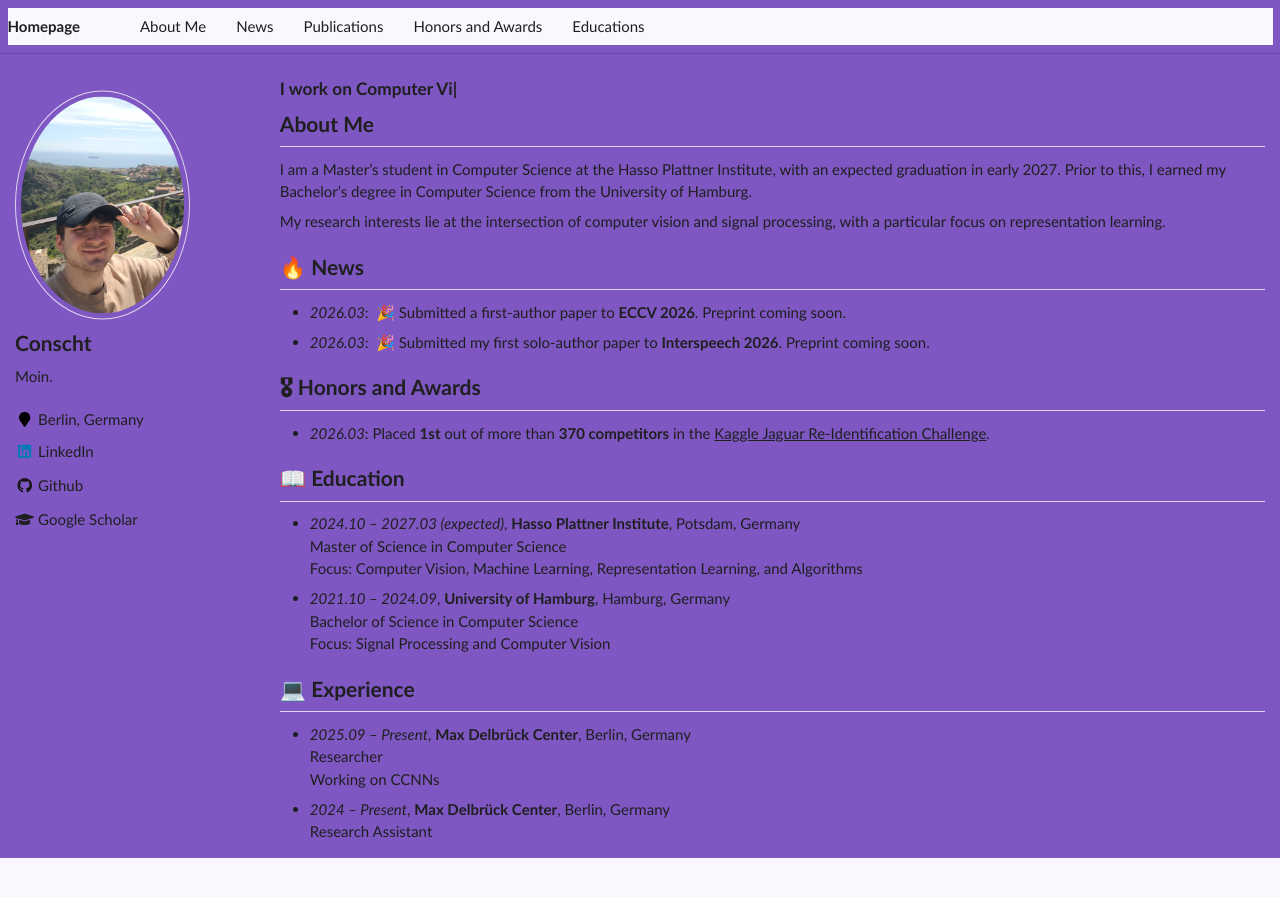
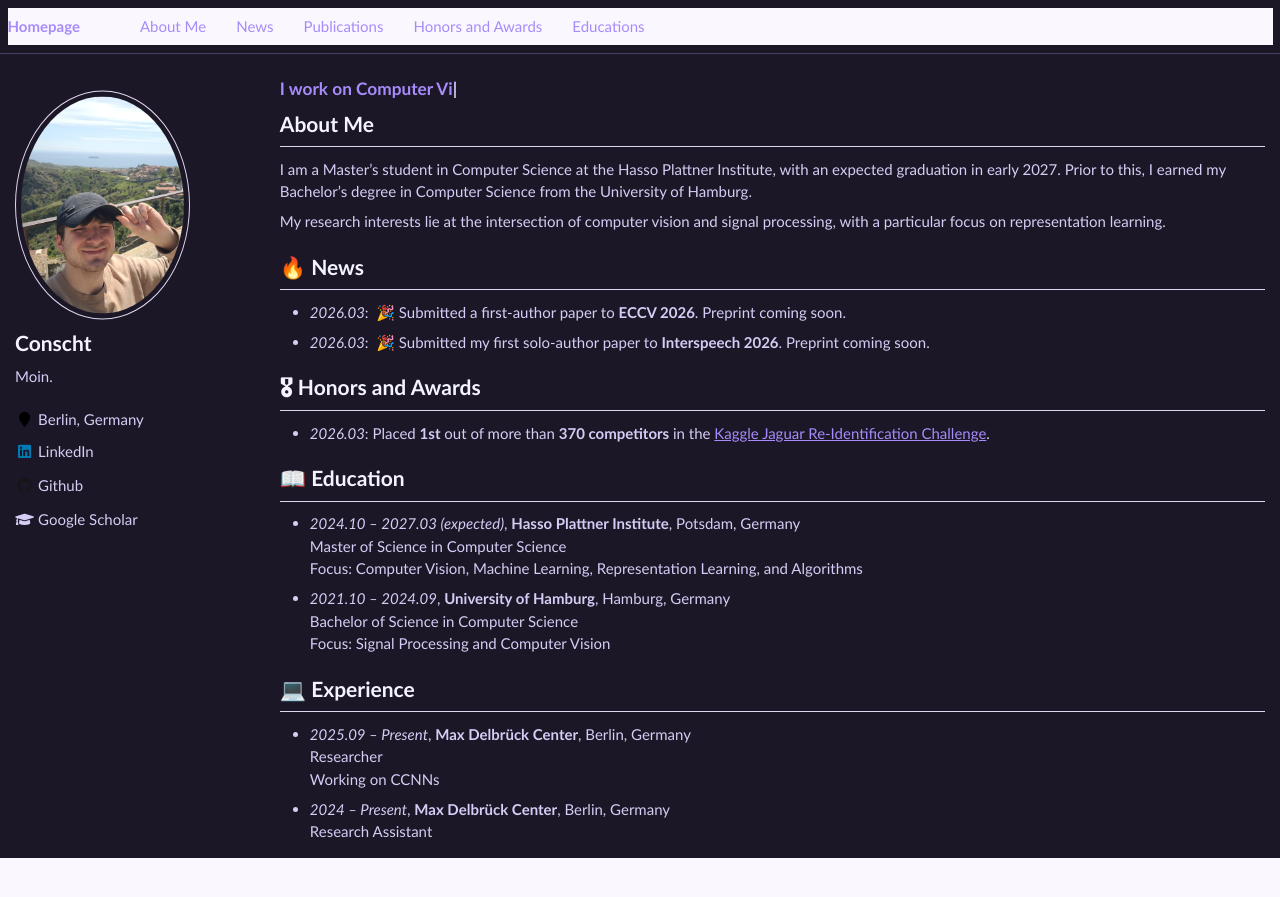
Before and after one commit to Conscht/conscht.github.io, a Jekyll site: the page built from _pages/about.md, in a window 1280 px wide. Shown: the top 897 px of the page. Built offline with Jekyll 4.4.1, drawn with Linux system fonts in a browser that asks for light colours; nearby versions of some CDN libraries.

Commit message:
darker theme

```diff
--- a/assets/css/main.scss
+++ b/assets/css/main.scss
@@ -108,37 +108,43 @@ h1:before, .anchor:before {
     font-size: .8em;
 }
 
-/* --- EXPERIMENTAL DARK PURPLE THEME --- */
+/* --- DARK PLUM/VIOLET THEME --- */
 
 body {
-    background-color: #7E57C2;
-    color: #1f1f1f;
+    background-color: #1C1726;
+    color: #D6CCF5;
 }
 
-.page,
-.archive,
-.initial-content,
-.layout--single,
-.masthead {
-    background-color: transparent;
+h1, h2, h3, h4, h5, h6 {
+    color: #F5F3FF;
 }
 
 a,
 .masthead__menu-item a,
 #typed-intro,
 #typed-role {
-    color: #1f1f1f;
+    color: #A78BFA;
 }
 
 a:hover,
 .masthead__menu-item a:hover {
-    color: #fff;
+    color: #C4B5FD;
 }
 
-/* Ensure borders don't vanish or clash */
+/* Ensure borders match the theme */
 hr,
 .page__content hr,
 .masthead,
 .archive__item-teaser {
-    border-color: rgba(31, 31, 31, 0.2) !important;
+    border-color: #4B3F63 !important;
 }
+
+/* Transparency for containers so background shows through */
+.page,
+.archive,
+.initial-content,
+.layout--single,
+.masthead,
+.sidebar {
+    background-color: transparent;
+}
```
